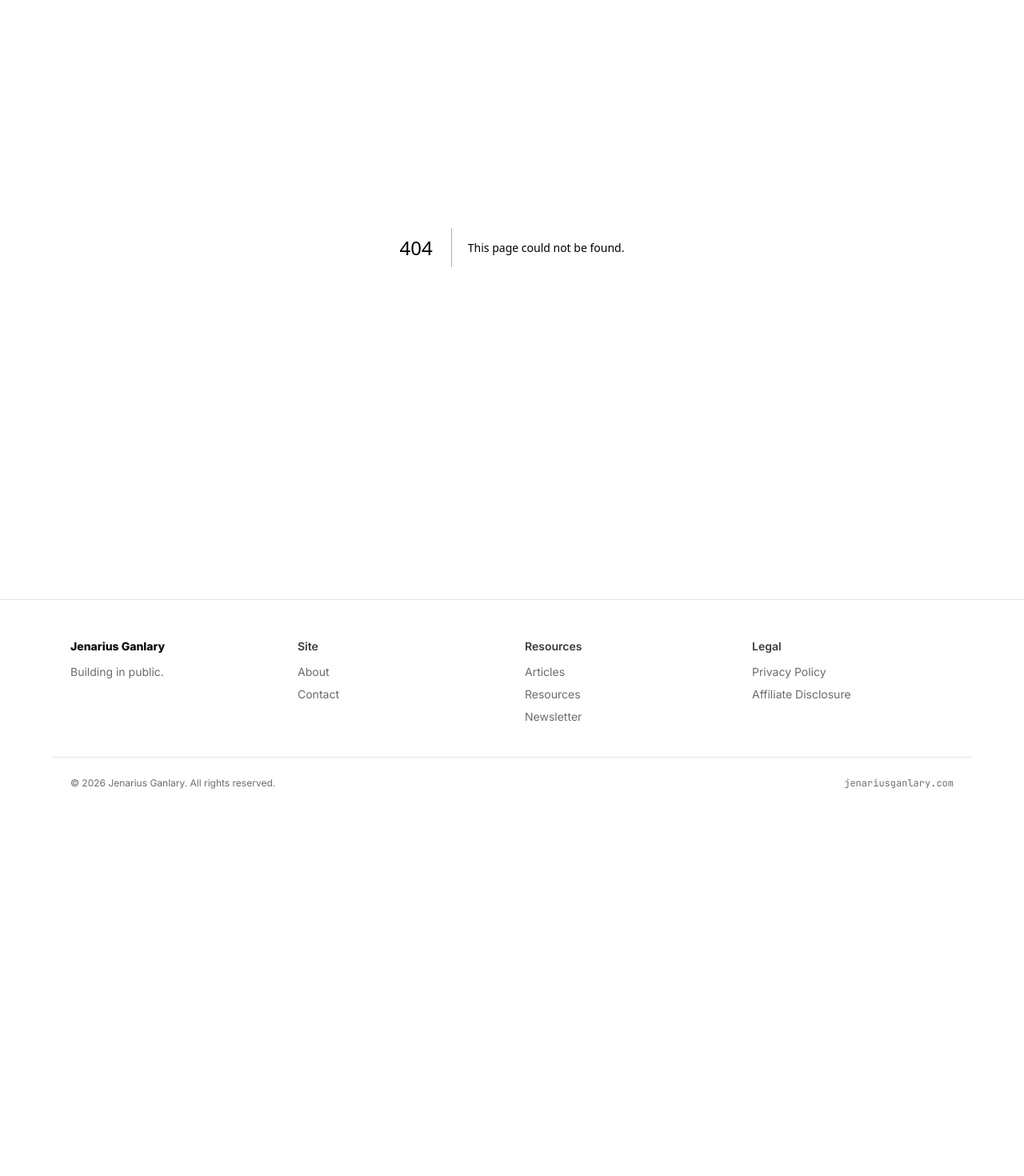
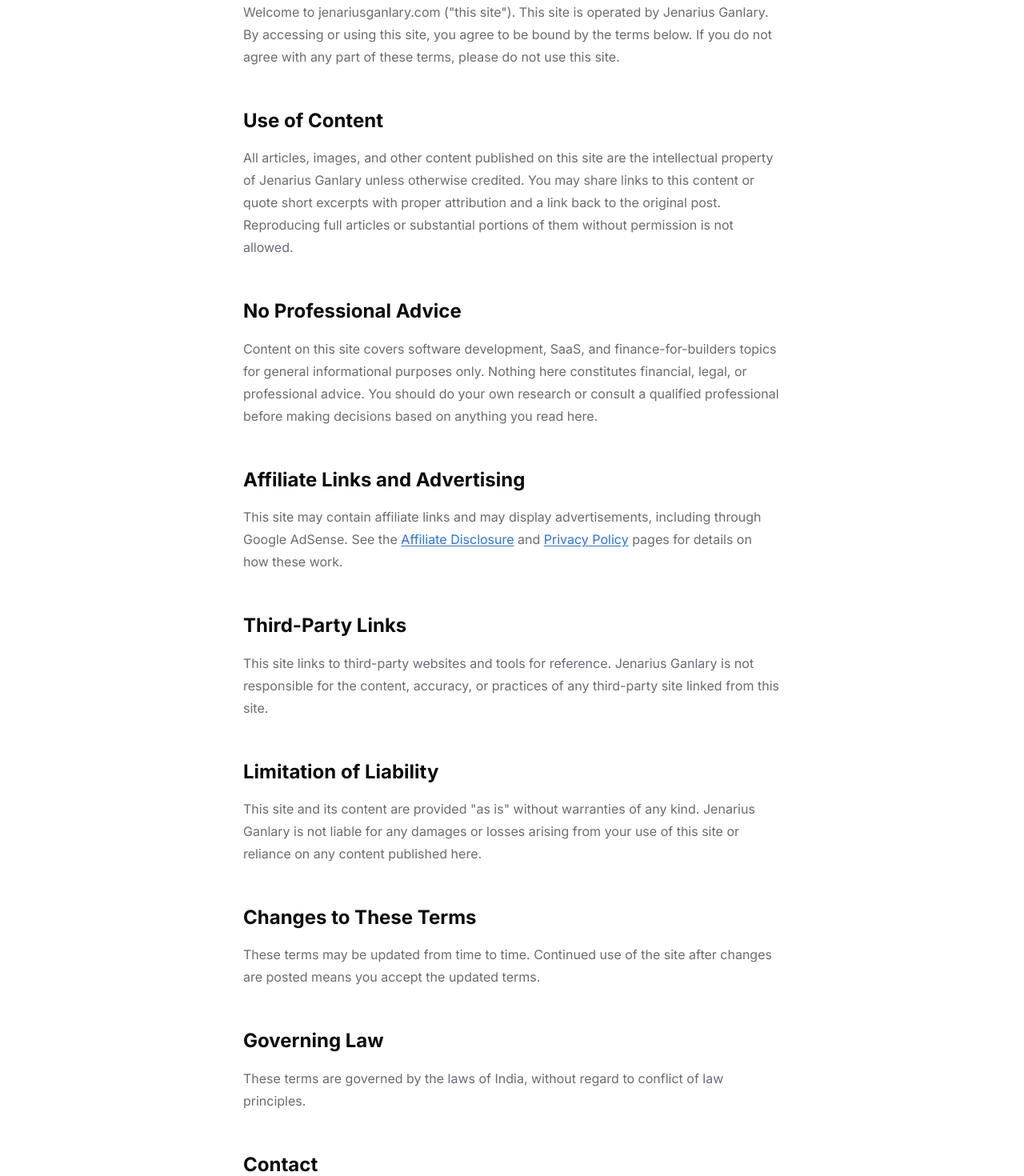
Before and after one commit to JenariusGanlary/jenariusganlary, a Next.js app: page /terms-and-conditions in a window 1280 px wide. Before the commit this address had no page. Shown: the part 200-1670 px from the top of the page at 80% size. Before the commit the page ends 1235 px from the top, so only its background shows below. Built offline with nearby package versions, Linux system fonts and the light colour scheme.

Commit message:
Add Terms and Conditions page and footer link

```diff
--- /dev/null
+++ b/app/terms-and-conditions/page.tsx
@@ -0,0 +1,87 @@
+import type { Metadata } from "next";
+import { buildPageMetadata } from "@/lib/metadata";
+
+export const metadata: Metadata = buildPageMetadata({
+  title: "Terms & Conditions",
+  description:
+    "The terms that govern your use of jenariusganlary.com, including content ownership, affiliate links, and limitation of liability.",
+  path: "/terms-and-conditions",
+});
+
+export default function TermsAndConditionsPage() {
+  return (
+    <div className="max-w-2xl mx-auto py-8">
+      <h1 className="text-3xl font-bold mb-6 text-foreground">Terms &amp; Conditions</h1>
+      <div className="prose-body text-mute">
+        <p>
+          Welcome to jenariusganlary.com (&quot;this site&quot;). This site is
+          operated by Jenarius Ganlary. By accessing or using this site, you
+          agree to be bound by the terms below. If you do not agree with any
+          part of these terms, please do not use this site.
+        </p>
+
+        <h2>Use of Content</h2>
+        <p>
+          All articles, images, and other content published on this site are
+          the intellectual property of Jenarius Ganlary unless otherwise
+          credited. You may share links to this content or quote short
+          excerpts with proper attribution and a link back to the original
+          post. Reproducing full articles or substantial portions of them
+          without permission is not allowed.
+        </p>
+
+        <h2>No Professional Advice</h2>
+        <p>
+          Content on this site covers software development, SaaS, and
+          finance-for-builders topics for general informational purposes
+          only. Nothing here constitutes financial, legal, or professional
+          advice. You should do your own research or consult a qualified
+          professional before making decisions based on anything you read
+          here.
+        </p>
+
+        <h2>Affiliate Links and Advertising</h2>
+        <p>
+          This site may contain affiliate links and may display
+          advertisements, including through Google AdSense. See the{" "}
+          <a href="/affiliate-disclosure">Affiliate Disclosure</a> and{" "}
+          <a href="/privacy-policy">Privacy Policy</a> pages for details on
+          how these work.
+        </p>
+
+        <h2>Third-Party Links</h2>
+        <p>
+          This site links to third-party websites and tools for reference.
+          Jenarius Ganlary is not responsible for the content, accuracy, or
+          practices of any third-party site linked from this site.
+        </p>
+
+        <h2>Limitation of Liability</h2>
+        <p>
+          This site and its content are provided &quot;as is&quot; without
+          warranties of any kind. Jenarius Ganlary is not liable for any
+          damages or losses arising from your use of this site or reliance
+          on any content published here.
+        </p>
+
+        <h2>Changes to These Terms</h2>
+        <p>
+          These terms may be updated from time to time. Continued use of the
+          site after changes are posted means you accept the updated terms.
+        </p>
+
+        <h2>Governing Law</h2>
+        <p>
+          These terms are governed by the laws of India, without regard to
+          conflict of law principles.
+        </p>
+
+        <h2>Contact</h2>
+        <p>
+          If you have questions about these terms, please reach out via the{" "}
+          <a href="/contact">Contact</a> page.
+        </p>
+      </div>
+    </div>
+  );
+}
--- a/components/Footer.tsx
+++ b/components/Footer.tsx
@@ -27,6 +27,7 @@
           <p className="font-semibold text-foreground/80 mb-3">Legal</p>
           <div className="flex flex-col gap-2 text-mute">
             <Link href="/privacy-policy" className="hover:text-foreground transition">Privacy Policy</Link>
+            <Link href="/terms-and-conditions" className="hover:text-foreground transition">Terms & Conditions</Link>
             <Link href="/affiliate-disclosure" className="hover:text-foreground transition">Affiliate Disclosure</Link>
           </div>
         </div>
```
